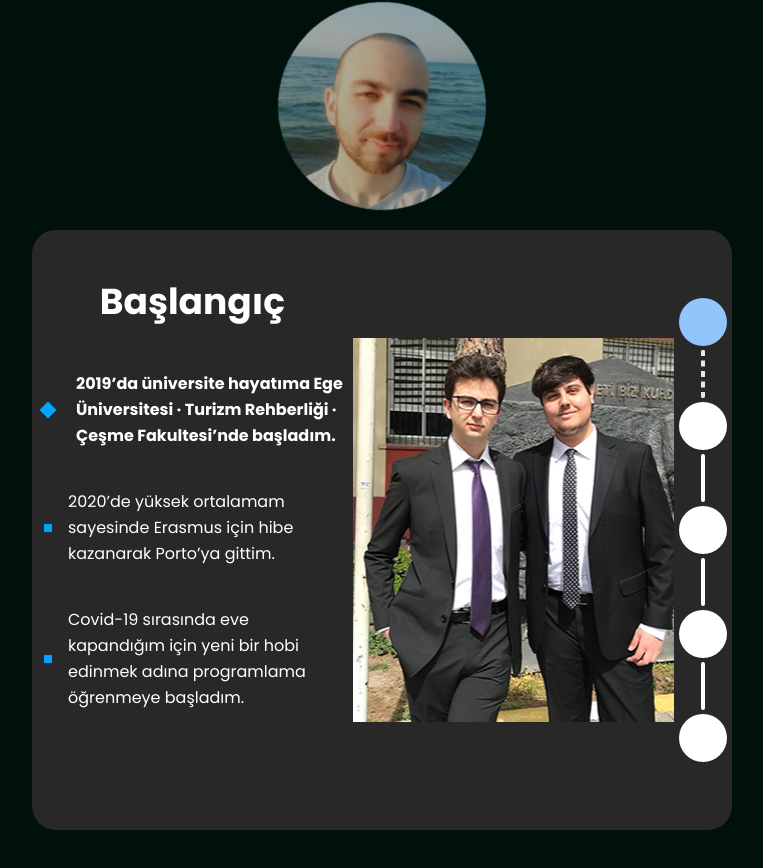
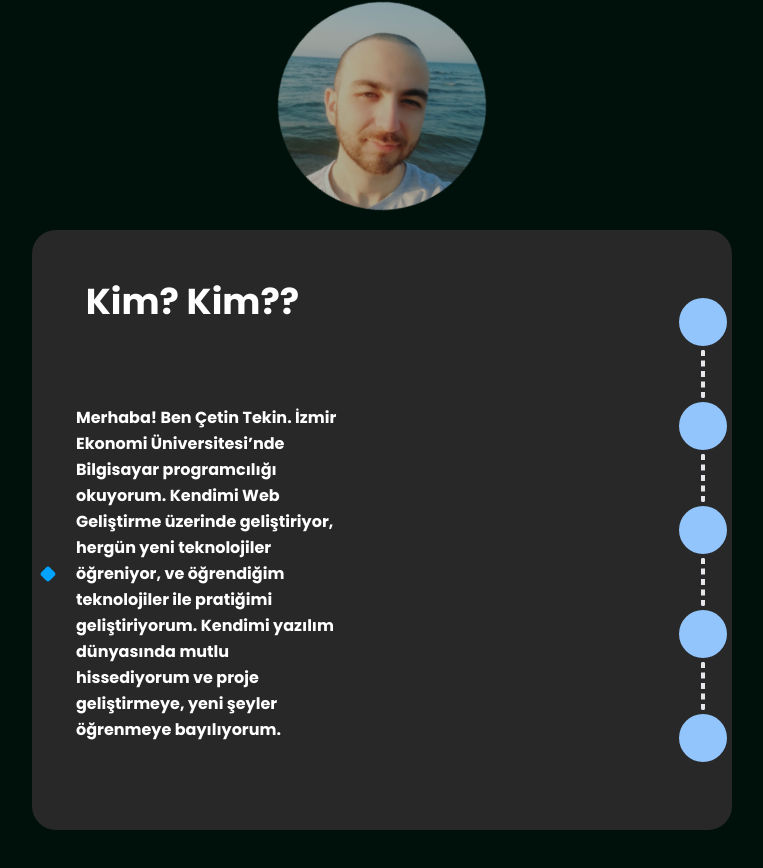
Before and after one commit to LoyalEnv0y/Portfolio, a React (Vite) app in the folder client/: page / in a window 1280 px wide. Shown: the part 1364-2232 px from the top of the page, without its empty margins (258-1021 px from the left). Built offline with nearby package versions, Linux system fonts and the light colour scheme.

Commit message:
Continuing to work on the about content box

```diff
--- a/client/public/index.css
+++ b/client/public/index.css
@@ -16,6 +16,7 @@
 
 #root {
 	background-color: #111928;
+	scroll-behavior: smooth;
 }
 
 @media (min-width: 1921px) {
--- a/client/src/components/AboutCell.tsx
+++ b/client/src/components/AboutCell.tsx
@@ -10,7 +10,7 @@ type AboutCellProps = {
 const AboutCell: FC<AboutCellProps> = ({ cell }) => {
 	const [activeImgIdx, setActiveImgIdx] = useState(0);
 
-	const bodyClasses = twMerge(
+	const contentBodyClasses = twMerge(
 		classNames('flex h-5/6 flex-col gap-y-10', {
 			'justify-start mt-10': cell.body.length === 1,
 		})
@@ -27,7 +27,7 @@ const AboutCell: FC<AboutCellProps> = ({ cell }) => {
 	const getTextIconClasses = (idx: number): string => {
 		return twMerge(
 			classNames(
-				'h-2 w-2 bg-[#00A3FF] transition group-hover:rotate-[135deg] group-hover:scale-150',
+				'h-2 w-2 bg-[#00A3FF] transition group-hover:rotate-[135deg] group-hover:scale-150 rounded-sm',
 				{ 'rotate-[135deg] scale-150': activeImgIdx === idx }
 			)
 		);
@@ -44,10 +44,11 @@ const AboutCell: FC<AboutCellProps> = ({ cell }) => {
 
 	return (
 		<div className="flex h-full w-full">
+			<p id={cell.index}></p>
 			<section className="flex h-full w-1/2 flex-col items-center p-3">
 				<h2 className="mt-10 h-1/6 text-4xl font-bold">{cell.title}</h2>
 
-				<div className={bodyClasses}>
+				<div className={contentBodyClasses}>
 					{cell.body.map((row, i) => (
 						<div
 							className={getTextBoxClasses(i)}
@@ -63,7 +64,7 @@ const AboutCell: FC<AboutCellProps> = ({ cell }) => {
 			<section className="flex h-full w-1/2 items-center justify-center">
 				{cell.imageLinks && (
 					<div
-						className="h-96 w-96 bg-cover bg-center bg-no-repeat"
+						className="h-96 w-96 bg-cover bg-center bg-no-repeat rounded-3xl"
 						style={{
 							backgroundImage: `url(/images/${cell.imageLinks[activeImgIdx]})`,
 						}}
@@ -75,5 +76,3 @@ const AboutCell: FC<AboutCellProps> = ({ cell }) => {
 };
 
 export default AboutCell;
-
-// bg-[url('/images/header/Trees.png')]
--- a/client/src/layouts/MainLayout.tsx
+++ b/client/src/layouts/MainLayout.tsx
@@ -11,9 +11,9 @@ const MainLayout = () => {
 			<MainPageHeader />
 			<NavBar />
 
-			<section className='px-10'>
+			<main className='px-10'>
 				<Outlet />
-			</section>
+			</main>
 		</div>
 	);
 };
--- a/client/src/main.tsx
+++ b/client/src/main.tsx
@@ -30,7 +30,7 @@ const router = createBrowserRouter([
 ]);
 
 ReactDOM.createRoot(document.getElementById('root')!).render(
-	<React.StrictMode>
+	// <React.StrictMode>
 		<RouterProvider router={router} />
-	</React.StrictMode>
+	// </React.StrictMode>
 );
--- a/client/src/pages/About.tsx
+++ b/client/src/pages/About.tsx
@@ -1,8 +1,11 @@
 import AboutCell from '../components/AboutCell';
 import { v4 as uuid } from 'uuid';
 import { AboutCellContent } from '../types';
+import { useMotionValueEvent, useScroll } from 'framer-motion';
+import { useRef, useState } from 'react';
+import { Link } from 'react-router-dom';
 
-const AboutCellContents: AboutCellContent[] = [
+const aboutCellContents: AboutCellContent[] = [
 	{
 		id: uuid(),
 		index: 0,
@@ -86,6 +89,29 @@ const AboutCellContents: AboutCellContent[] = [
 ];
 
 const About = () => {
+	const ref = useRef(null);
+	const [test, setTest] = useState(0);
+
+	const { scrollY } = useScroll({
+		container: ref,
+	});
+
+	useMotionValueEvent(scrollY, 'change', (latest) => {
+		setTest(latest);
+	});
+
+	const getNavigationClasses = (idx: number) => {
+		console.log('Test => ', test);
+		// console.log('Index => ', idx);
+		// console.log('Test / (480) => ', test / 480);
+		if (test === 480) console.log('HIT! 480 Test => ', test);
+		if (test === 960) console.log('HIT! 960 Test => ', test);
+		if (test === 1440) console.log('HIT! 1440 Test => ', test);
+		if (test === 1920) console.log('HIT! 1920 Test => ', test);
+		if (test === 2400) console.log('HIT! 2400 Test => ', test);
+	};
+	getNavigationClasses(0);
+
 	return (
 		<div className="my-10 flex min-h-screen flex-col items-center">
 			<section className="flex justify-center py-5">
@@ -114,32 +140,27 @@ const About = () => {
 			</section>
 
 			<div className="flex h-[600px] w-7/12 rounded-3xl bg-[#282828]">
-				<section className="h-full w-11/12">
-					<AboutCell cell={AboutCellContents[1]} />
+				<section className="h-full w-11/12 overflow-y-scroll" ref={ref}>
+					{/* <AboutCell cell={AboutCellContents[1]} /> */}
 
-					{/* {AboutCellContents.map((cell) => (
+					{aboutCellContents.map((cell) => (
 						<AboutCell key={cell.id} cell={cell} />
-					))} */}
+					))}
 				</section>
 
 				<section className="flex w-1/12 flex-col items-center gap-y-1 self-center">
-					<div className="h-12 w-12 rounded-full bg-blue-300" />
-
-					<div className="h-12 rounded-full border-2 border-dashed"></div>
-
-					<div className="h-12 w-12 rounded-full bg-white" />
-
-					<div className="h-12 w-1 rounded-full bg-white"></div>
-
-					<div className="h-12 w-12 rounded-full bg-white" />
-
-					<div className="h-12 w-1 rounded-full bg-white"></div>
-
-					<div className="h-12 w-12 rounded-full bg-white" />
-
-					<div className="h-12 w-1 rounded-full bg-white"></div>
-
-					<div className="h-12 w-12 rounded-full bg-white" />
+					{aboutCellContents.map((cell) => (
+						<>
+							{/* {getNavigationClasses(cell.index)} */}
+							<a
+								className="h-12 w-12 rounded-full bg-blue-300"
+								href={`/#${cell.index}`}
+							/>
+							{cell.index !== aboutCellContents.length - 1 && (
+								<div className="h-12 rounded-full border-2 border-dashed"></div>
+							)}
+						</>
+					))}
 				</section>
 			</div>
 		</div>
```
